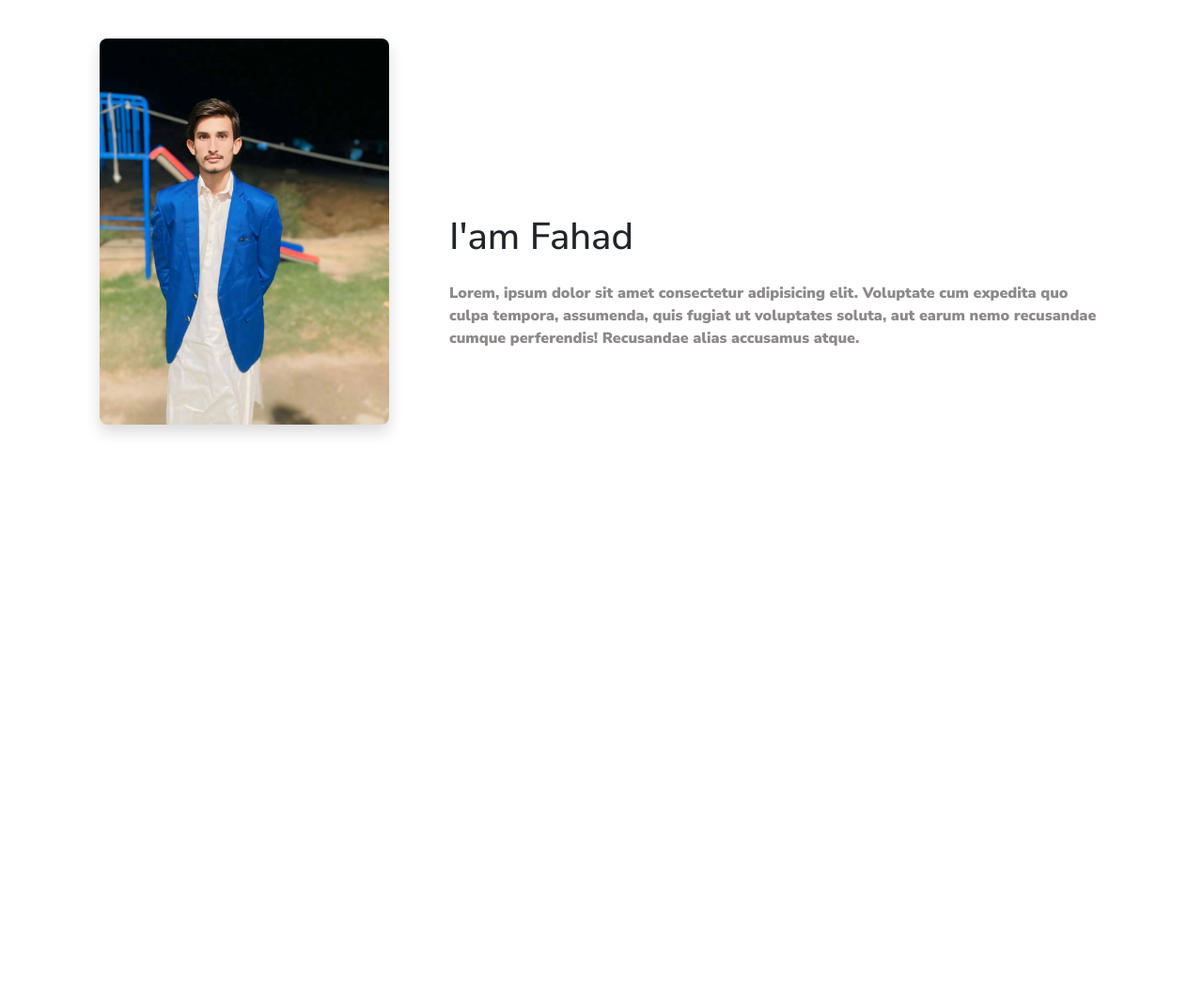
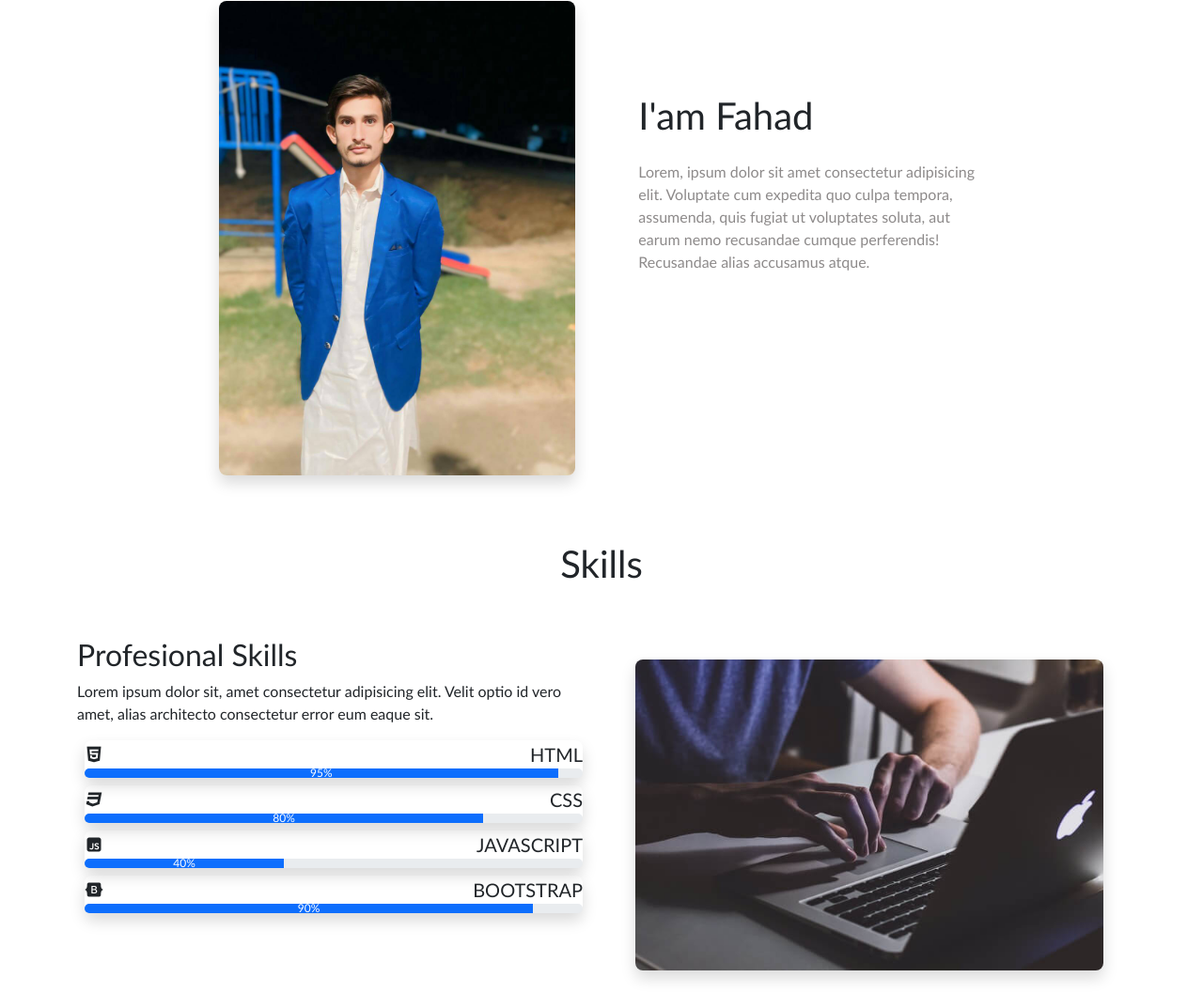
Before and after one commit to syedfahad297/syed-fahad-ameen, a plain HTML site: page index.html in a window 1280 px wide. Shown: the part 741-1798 px from the top of the page at 94% size. Before the commit the page ends 1217 px from the top, so only its background shows below. Drawn offline with nearby package versions, Linux system fonts and the light colour scheme.

Commit message:
new work

```diff
--- a/assets/css/style.css
+++ b/assets/css/style.css
@@ -1,6 +1,6 @@
 @import url('https://fonts.googleapis.com/css2?family=Nunito+Sans:ital,opsz,wght@0,6..12,200..1000;1,6..12,200..1000&display=swap');
 body{
-    font-family: "Nunito Sans", sans-serif;
+    font-family: 'Gill Sans', 'Gill Sans MT', Calibri, 'Trebuchet MS', sans-serif;
     background-color: white;
 }
 .nav-link:hover{
@@ -10,7 +10,7 @@ body{
     background-color: rgb(189, 247, 229);
 }
 .center{
-    font-weight: 900;
+  margin-left: 3%;
     margin-top: 30%;
 }
 .center span{
--- a/index.html
+++ b/index.html
@@ -13,7 +13,7 @@
 
 <body>
     <nav class="navbar navbar-expand-lg bg-body-tertiary">
-        <div class="container">
+        <div class="container p-2">
             <a class="navbar-brand" href="#">portfolio</a>
             <button class="navbar-toggler" type="button" data-bs-toggle="collapse"
                 data-bs-target="#navbarSupportedContent" aria-controls="navbarSupportedContent" aria-expanded="false"
@@ -29,7 +29,7 @@
                         <a class="nav-link" href="#About">About</a>
                     </li>
                     <li class="nav-item">
-                        <a class="nav-link" href="#">Skills</a>
+                        <a class="nav-link" href="#Skills">Skills</a>
                     </li>
                     <li class="nav-item">
                         <a class="nav-link" href="#">Work</a>
@@ -66,7 +66,6 @@
                         <a href="#" class="nav-link fs-2"><i class="ri-whatsapp-line"></i></a>
                         <a href="#" class="nav-link fs-2"><i class="ri-facebook-circle-fill"></i></a>
                         <a href="#" class="nav-link fs-2"><i class="ri-github-fill"></i></a>
-
                     </div>
                 </div>
             </div>
@@ -74,37 +73,78 @@
     </section>
     <section id="About">
         <div class="container">
-            <div class="text-center m-5">
+            <div class="text-center m-5"data-aos="fade-up" data-aos-duration="2300"></div>
                 <span class="fs-1">About</span>
             </div>
-            <div class="row">
+            <div class="row d-flex justify-content-center">
                 <div class="col-md-4">
-                    <div class="m-lg-4">
-                        <img src="./assets/img/pic2.jpg" class="img-fluid rounded-3 shadow">
+                    <div class="m-lg-3">
+                        <img src="./assets/img/pic2.jpg" class="img-fluid rounded-3 shadow"data-aos="fade-up" data-aos-duration="2300">
                     </div>
                 </div>
-                <div class="col-md-8">
+                <div class="col-md-4">
                     <div class="m-lg-3">
                         <div class="center">
-                        <h1 class="mb-4">I'am Fahad</h1>
-                        <p class="p">Lorem, ipsum dolor sit amet consectetur adipisicing elit. Voluptate cum expedita quo culpa
-                            tempora, assumenda, quis fugiat ut voluptates soluta, aut earum nemo recusandae cumque
-                            perferendis! Recusandae alias accusamus atque.</p>
+                            <h1 class="mb-4"data-aos="fade-up" data-aos-duration="2300">I'am Fahad</h1>
+                            <p class="p"data-aos="fade-up" data-aos-duration="2300">Lorem, ipsum dolor sit amet consectetur adipisicing elit. Voluptate cum
+                                expedita quo culpa
+                                tempora, assumenda, quis fugiat ut voluptates soluta, aut earum nemo recusandae cumque
+                                perferendis! Recusandae alias accusamus atque.</p>
                         </div>
                     </div>
                 </div>
             </div>
-
         </div>
-
     </section>
-
-
-
-
-
-
-
+    <section id="Skills">
+        <div class="container">
+            <div class="text-center m-5"data-aos="fade-up" data-aos-duration="2300">
+                <span class="fs-1">Skills</span>
+            </div>
+            <div class="row">
+                <div class="col-md-6"data-aos="fade-up" data-aos-duration="2300">
+                    <h2>Profesional Skills</h2>
+                    <p>Lorem ipsum dolor sit, amet consectetur adipisicing elit. Velit optio id vero amet, alias
+                        architecto consectetur error eum eaque sit.</p>
+                    <div class="rounded-3 shadow m-2"data-aos="fade-up" data-aos-duration="2300">
+                        <span class=" d-flex justify-content-between fs-5"> <i class="ri-html5-fill"></i>HTML</span>
+                        <div class="progress" role="progressbar" aria-label="Example 1px high" aria-valuenow="95"
+                            aria-valuemin="63" aria-valuemax="100" style="height: 10px">
+                            <div class="progress-bar" style="width: 95%">95%</div>
+                        </div>
+                    </div>
+                    <div class="rounded-3 shadow m-2"data-aos="fade-up" data-aos-duration="2300">
+                        <span class=" d-flex justify-content-between fs-5"> <i class="ri-css3-fill"></i>CSS</span>
+                        <div class="progress" role="progressbar" aria-label="Example 1px high" aria-valuenow="80"
+                            aria-valuemin="63" aria-valuemax="100" style="height: 10px">
+                            <div class="progress-bar" style="width: 80%">80%</div>
+                        </div>
+                    </div>
+                    <div class="rounded-3 shadow m-2 fs-5"data-aos="fade-up" data-aos-duration="2300">
+                        <span class=" d-flex justify-content-between "><i class="ri-javascript-fill"></i>
+                            JAVASCRIPT</span>
+                        <div class="progress" role="progressbar" aria-label="Example 1px high" aria-valuenow="40"
+                            aria-valuemin="63" aria-valuemax="100" style="height: 10px">
+                            <div class="progress-bar" style="width: 40%">40%</div>
+                        </div>
+                    </div>
+                      <div class="rounded-3 shadow m-2"data-aos="fade-up" data-aos-duration="2300">
+                        <span class=" d-flex justify-content-between fs-5"><i class="ri-bootstrap-fill"></i>
+                           BOOTSTRAP</span>
+                        <div class="progress" role="progressbar" aria-label="Example 1px high" aria-valuenow="90"
+                            aria-valuemin="63" aria-valuemax="100" style="height: 10px">
+                            <div class="progress-bar" style="width: 90%">90%</div>
+                        </div>
+                    </div>
+                </div>
+                <div class="col-md-6">
+                    <div class="m-lg-4">
+                        <img src="./assets/img/work3.jpg"class="img-fluid rounded-3 shadow"data-aos="fade-up" data-aos-duration="2300">
+                    </div>
+                </div>
+            </div>
+        </div>
+    </section>
     <script src="./assets/js/bootstrap.bundle.min.js"></script>
     <script src="https://unpkg.com/aos@2.3.1/dist/aos.js"></script>
     <script>
```
Also changed, not shown: assets/img/work3.jpg (added).
